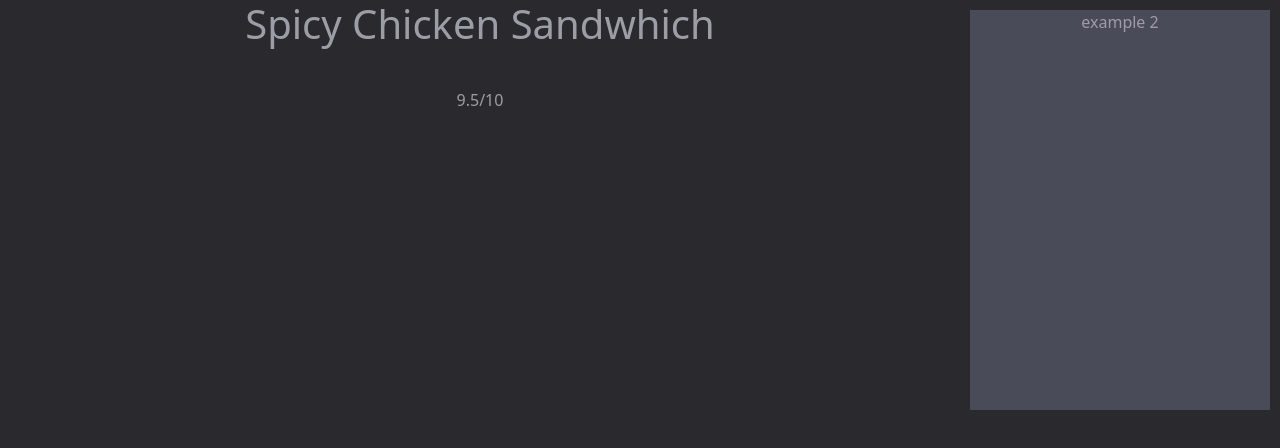
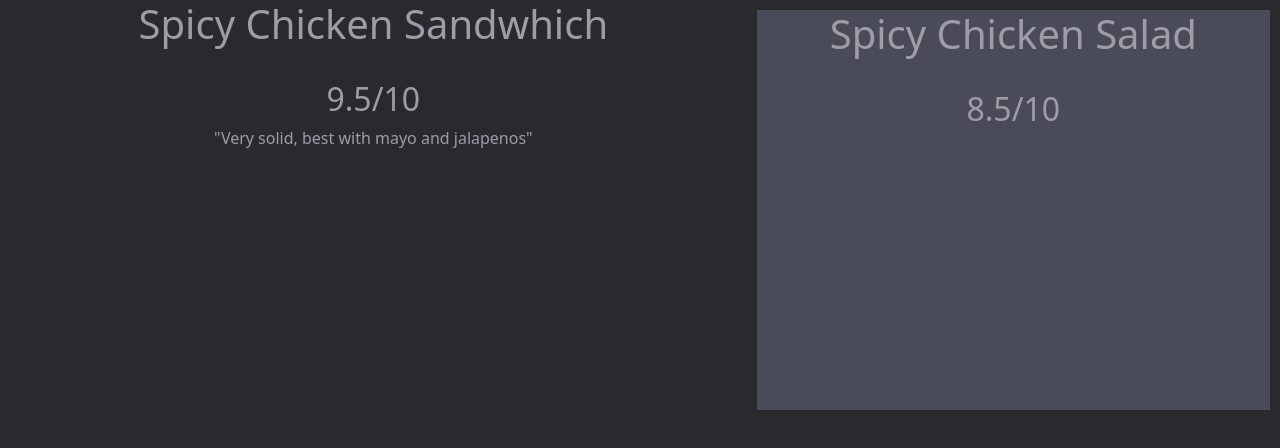
Before and after one commit to SpicyTuna21/westsite, a plain HTML site: page lunch-blog.html in a window 1280 px wide. Drawn offline with nearby package versions, Linux system fonts and the light colour scheme.

Commit message:
the file changed

```diff
--- a/javascript.js
+++ b/javascript.js
@@ -1,5 +1,2 @@
 const test = 12
 console.log(test)
-
-var countDownDate = new Date("May 25, 2023 14:30:00").getTime();
-console.log(countDownDate)
--- a/lunch-blog.html
+++ b/lunch-blog.html
@@ -10,17 +10,24 @@
 <body>
     <div class="container-fluid text-center">
         <div class="row">
-            <div class="col-9">
+            <div class="col-7">
                 <h1>
                     Spicy Chicken Sandwhich
                 </h1>
                 <br>
                 <h2>
+                    9.5/10
                 </h2>
-                9.5/10
+                "Very solid, best with mayo and jalapenos"
             </div>
             <div class="col">
-                example 2
+                <h1>
+                    Spicy Chicken Salad
+                </h1>
+                <br>
+                <h2>
+                    8.5/10
+                </h2>
             </div>
         </div>
     </div>
```
Also changed, not shown: countdown.html (+13 -0 lines), styles.css (line endings or trailing spaces).
